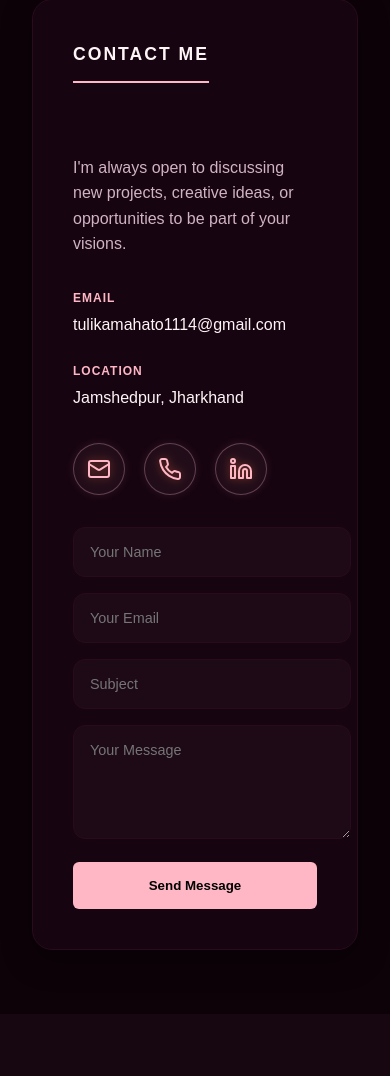
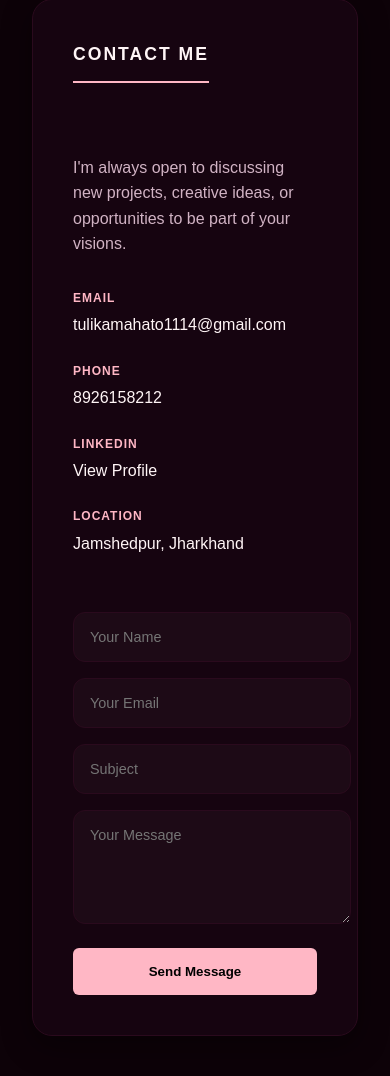
Before and after one commit to tulika-125/portfolio, a Flask app: page / in a window 390 px wide. Shown: the part 3076-4152 px from the top of the page. Before the commit the page ends 4033 px from the top, so only its background shows below. Run offline with Flask 3, Linux system fonts and the light colour scheme.

Commit message:
Refactor contact section: replace icons with text labels for Phone and LinkedIn

```diff
--- a/port/static/style.css
+++ b/port/static/style.css
@@ -897,9 +897,15 @@ h2 {
     margin-bottom: 0.25rem;
 }
 
-.detail-value {
-    color: var(--text-primary);
-    font-weight: 500;
+.detail-value a {
+    color: inherit;
+    text-decoration: none;
+    transition: var(--transition);
+}
+
+.detail-value a:hover {
+    color: var(--primary-ember);
+    text-shadow: 0 0 5px var(--primary-ember);
 }
 
 .contact-form {
--- a/port/templates/home.html
+++ b/port/templates/home.html
@@ -117,41 +117,23 @@
                 <div class="contact-details">
                     <div class="contact-detail-item">
                         <span class="detail-label">Email</span>
-                        <span class="detail-value">{{ data.contact.email }}</span>
+                        <span class="detail-value"><a href="mailto:{{ data.contact.email }}">{{ data.contact.email
+                                }}</a></span>
+                    </div>
+                    <div class="contact-detail-item">
+                        <span class="detail-label">Phone</span>
+                        <span class="detail-value"><a href="tel:{{ data.contact.phone }}">{{ data.contact.phone
+                                }}</a></span>
+                    </div>
+                    <div class="contact-detail-item">
+                        <span class="detail-label">LinkedIn</span>
+                        <span class="detail-value"><a href="{{ data.contact.linkedin }}" target="_blank">View
+                                Profile</a></span>
                     </div>
                     <div class="contact-detail-item">
                         <span class="detail-label">Location</span>
                         <span class="detail-value">{{ data.contact.location }}</span>
                     </div>
-                </div>
-
-                <!-- Social Links moved from Hero -->
-                <div class="social-links" style="margin-top: 2rem;">
-                    <a href="mailto:{{ data.contact.email }}" class="social-icon" data-popup="{{ data.contact.email }}"
-                        aria-label="Email">
-                        <svg xmlns="http://www.w3.org/2000/svg" viewBox="0 0 24 24" fill="none" stroke="currentColor"
-                            stroke-width="2" stroke-linecap="round" stroke-linejoin="round">
-                            <rect width="20" height="16" x="2" y="4" rx="2" />
-                            <path d="m22 7-8.97 5.7a1.94 1.94 0 0 1-2.06 0L2 7" />
-                        </svg>
-                    </a>
-                    <a href="tel:{{ data.contact.phone }}" class="social-icon" data-popup="{{ data.contact.phone }}"
-                        aria-label="Phone">
-                        <svg xmlns="http://www.w3.org/2000/svg" viewBox="0 0 24 24" fill="none" stroke="currentColor"
-                            stroke-width="2" stroke-linecap="round" stroke-linejoin="round">
-                            <path
-                                d="M22 16.92v3a2 2 0 0 1-2.18 2 19.79 19.79 0 0 1-8.63-3.07 19.5 19.5 0 0 1-6-6 19.79 19.79 0 0 1-3.07-8.67A2 2 0 0 1 4.11 2h3a2 2 0 0 1 2 1.72 12.84 12.84 0 0 0 .7 2.81 2 2 0 0 1-.45 2.11L8.09 9.91a16 16 0 0 0 6 6l1.27-1.27a2 2 0 0 1 2.11-.45 12.84 12.84 0 0 0 2.81.7A2 2 0 0 1 22 16.92z" />
-                        </svg>
-                    </a>
-                    <a href="{{ data.contact.linkedin }}" target="_blank" class="social-icon"
-                        data-popup="LinkedIn/Tulika" aria-label="LinkedIn">
-                        <svg xmlns="http://www.w3.org/2000/svg" viewBox="0 0 24 24" fill="none" stroke="currentColor"
-                            stroke-width="2" stroke-linecap="round" stroke-linejoin="round">
-                            <path d="M16 8a6 6 0 0 1 6 6v7h-4v-7a2 2 0 0 0-2-2 2 2 0 0 0-2 2v7h-4v-7a6 6 0 0 1 6-6z" />
-                            <rect width="4" height="12" x="2" y="9" />
-                            <circle cx="4" cy="4" r="2" />
-                        </svg>
-                    </a>
                 </div>
             </div>
             <form id="contact-form" class="contact-form">
```
